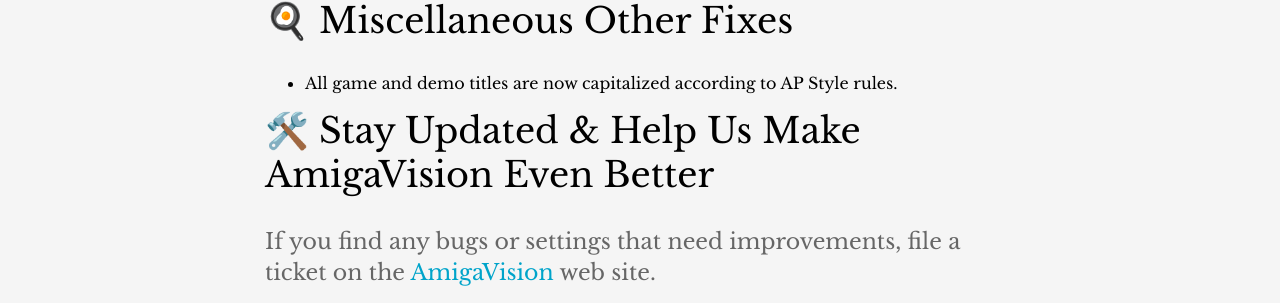
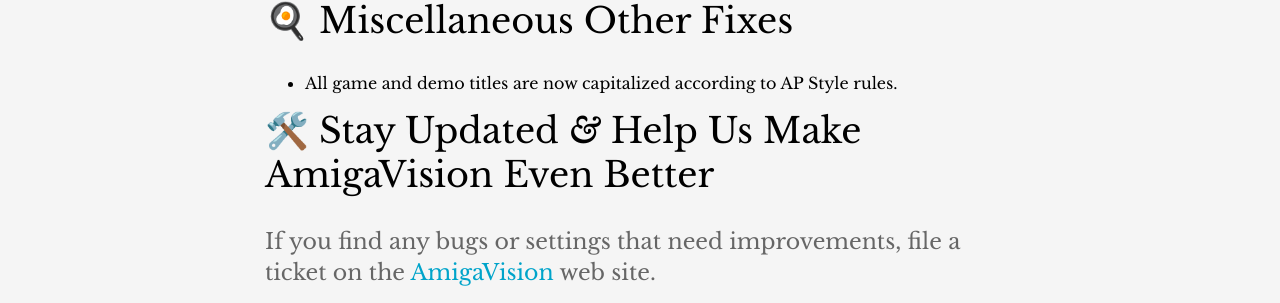
Before and after one commit to amigavision/amigavision.github.io, a Jekyll site: the page built from _posts/2023-06-06-2023.06.06.md, in a window 1280 px wide and 900 px high, scrolled down 5202 px. Shown: the part 151-454 px from the top of the window. Built offline with Jekyll 4.4.1, drawn with Linux system fonts in a browser that asks for light colours.

Commit message:
Typographic nerdery

```diff
--- a/_posts/2023-06-06-2023.06.06.md
+++ b/_posts/2023-06-06-2023.06.06.md
@@ -112,7 +112,7 @@
 
 * All game and demo titles are now capitalized according to AP Style rules.
 
-## 🛠️ Stay Updated & Help Us Make AmigaVision Even Better
+## 🛠️ Stay Updated <i>&</i> Help Us Make AmigaVision Even Better
 
 If you find any bugs or settings that need improvements, file a ticket on the [AmigaVision] web site.
 
```
